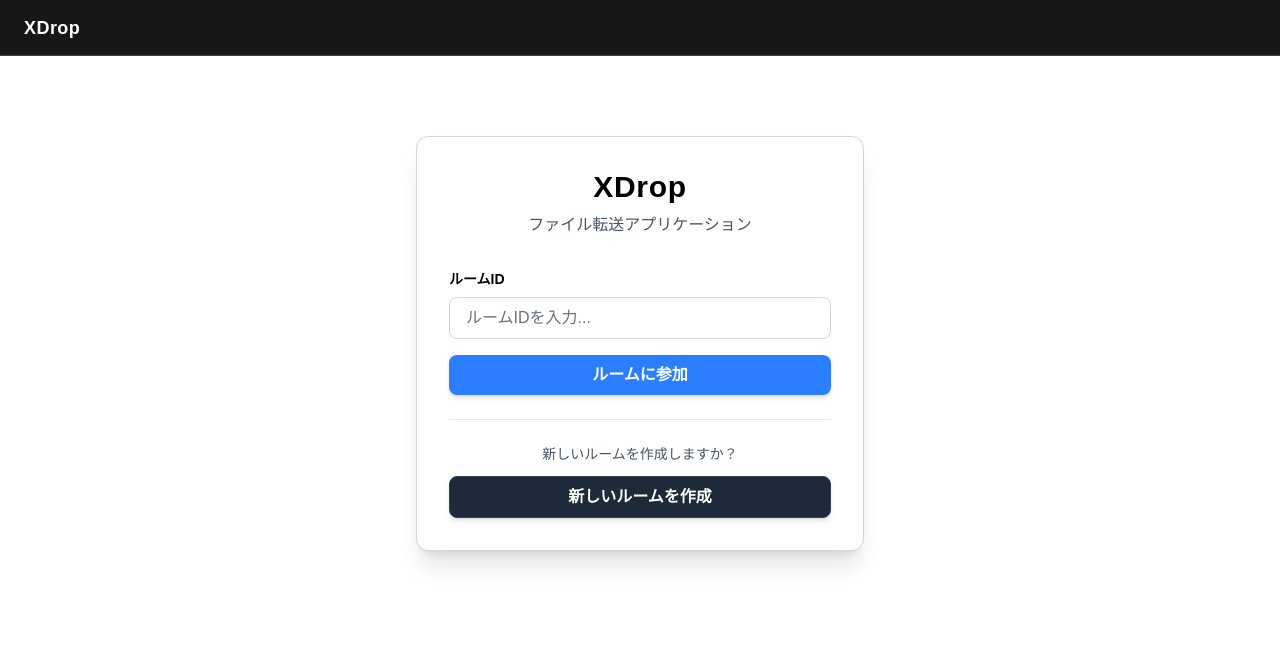
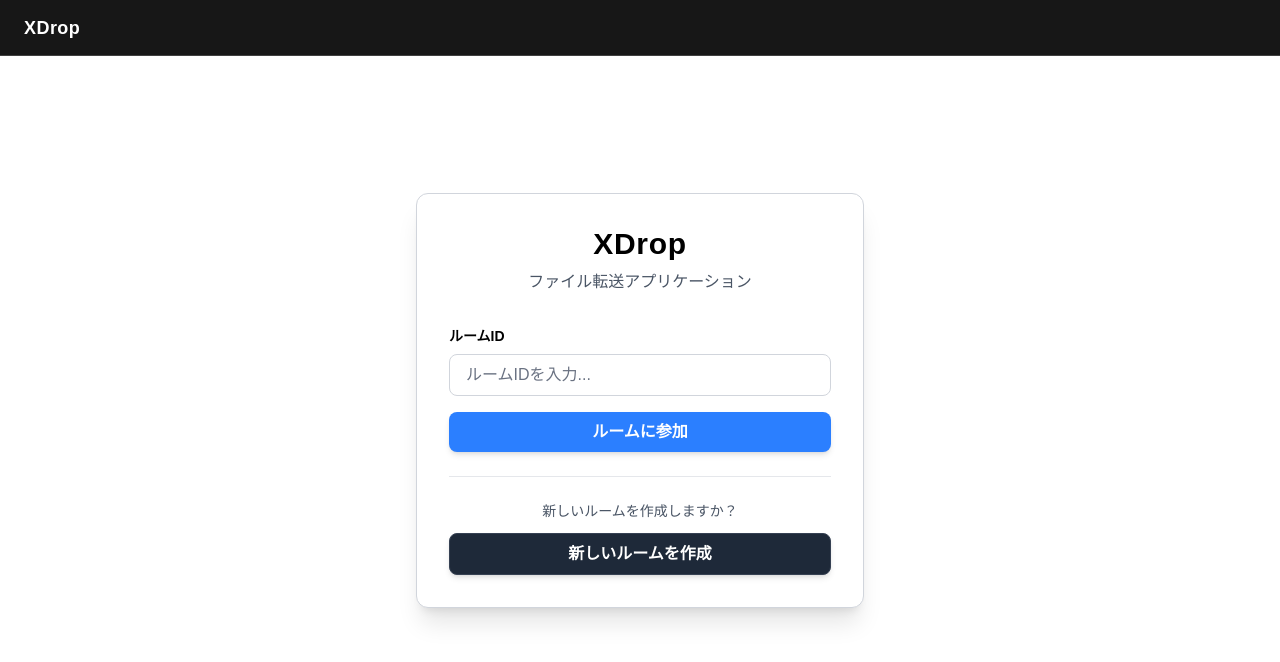
Before and after one commit to med-000/XDrop, a Next.js app in the folder frontend/: page / in a window 1280 px wide. Shown: the top 662 px of the page. Built offline with nearby package versions, Linux system fonts and the light colour scheme.

Commit message:
refacter:UI

```diff
--- a/frontend/app/page.tsx
+++ b/frontend/app/page.tsx
@@ -17,8 +17,8 @@ export default function JoinRoom() {
   };
 
   return (
-    <div className='flex items-start justify-center min-h-full bg-white px-4 pt-20 pb-8'>
-      <div className='bg-white border border-gray-300 rounded-xl shadow-xl p-8 max-w-md w-full'>
+    <div className='min-h-[calc(100vh-3.5rem)] flex items-center justify-center bg-white px-4'>
+      <div className='-translate-y-7 bg-white border border-gray-300 rounded-xl shadow-xl p-8 max-w-md w-full'>
         <h1 className='text-3xl font-bold text-black mb-2 text-center tracking-wide'>
           XDrop
         </h1>
```
